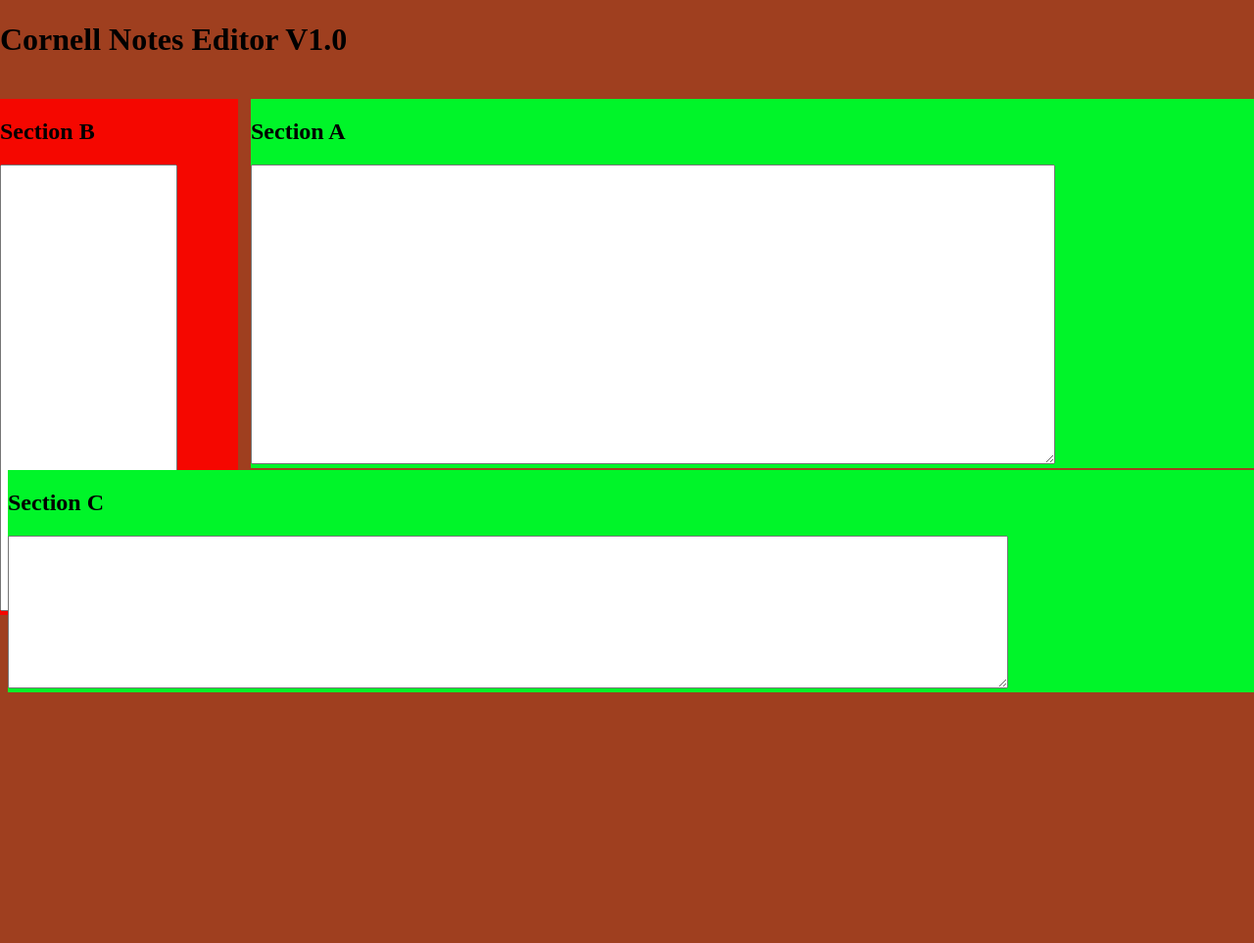
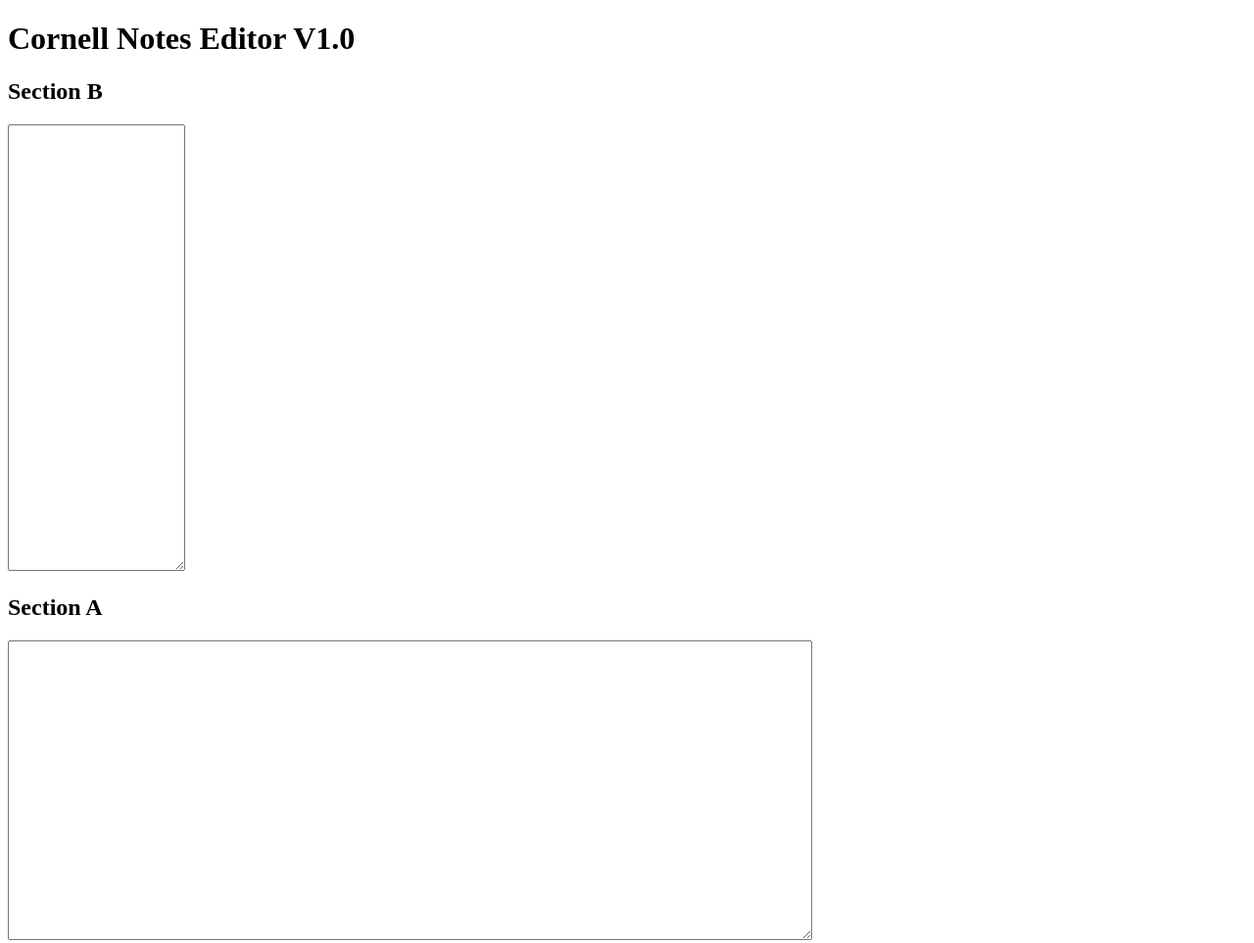
Before and after one commit to retropieman/Cornell-Notes-Editor, a plain HTML site: page index.html in a window 1280 px wide. Shown: the top 963 px of the page at 98% size. Before the commit the page ends 800 px from the top, so only its background shows below. Drawn offline with Linux system fonts and the light colour scheme.

Commit message:
Update index.html

```diff
--- a/index.html
+++ b/index.html
@@ -1,46 +1,7 @@
 <!DOCTYPE html>
 <html>
 <head>
-<style>
-body{
-background-color: #9f3f1f;
-}
-#sectb{
-background-color: #f50700;
-width: 19%;
-position: absolute;
-left: 0px;
-top: 101px;
-}
-#secta{
-background-color: #00f529;
-width: 80%;
-position: absolute;
-right: 0px;
-top: 101px;
 
-
-}
-#sectc{
-background-color: #00f529;
-width: 100%;
-position: absolute;
-top: 480px;
-
-
-
-}
-.section {
-
-
-}
-.header{
-position: absolute;
-left: 0px;
-top: 1px;
-}
-
-</style>
 </head>
 <body>
 <H1 class="header">Cornell Notes Editor V1.0</h1>
```
